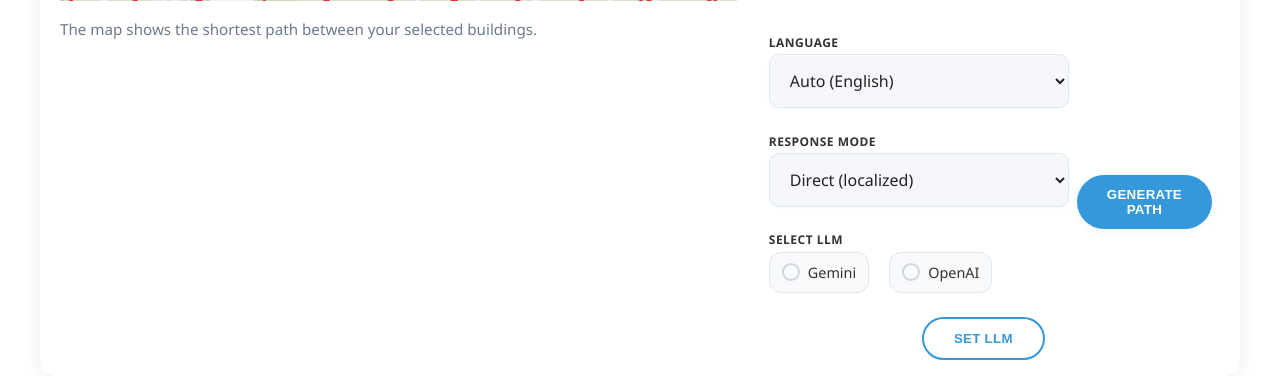
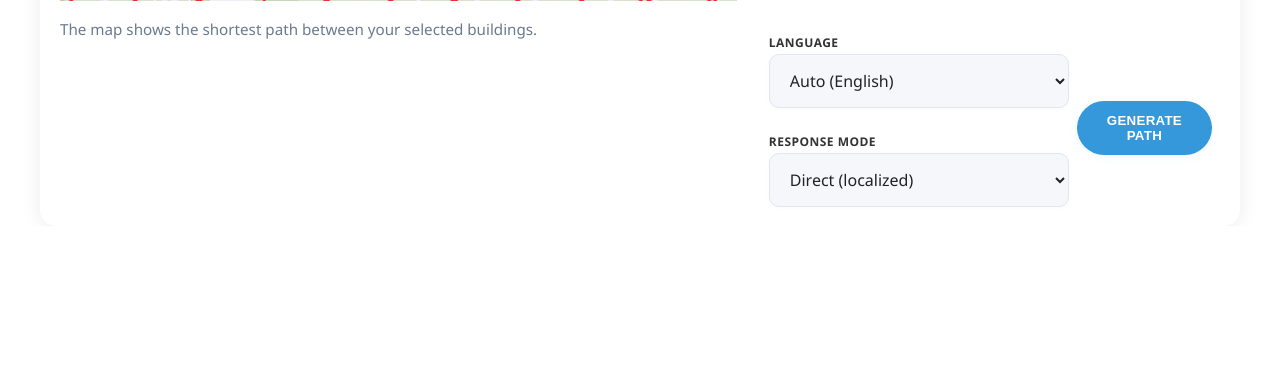
Before and after one commit to radishronin/CSCI4-598A-A-project1, a Flask app: page /planner/ in a window 1280 px wide. Shown: the part 891-1267 px from the top of the page. After the commit the page ends 1098 px from the top, so only its background shows below. Run offline with Flask 3, Linux system fonts and the light colour scheme.

Commit message:
LLM choice commented out

```diff
--- a/static/planner.js
+++ b/static/planner.js
@@ -68,16 +68,8 @@ document.addEventListener('DOMContentLoaded', () => {
     // Read language, response mode and llm controls if present
     const langSelect = document.getElementById('planner-language');
     const modeSelect = document.getElementById('planner-response-mode');
-    const llmSelect = document.querySelector('input[name="planner-llm-choice"]:checked');
     const target_language = langSelect ? langSelect.value : '';
     const response_mode = modeSelect ? modeSelect.value : 'direct';
-    const llm_choice = llmSelect ? llmSelect.value : '';
-
-    // Require an LLM selection to avoid ambiguous requests
-    if (!llm_choice) {
-      showError('Please select an LLM before generating the route.');
-      return;
-    }
 
     try {
       const response = await fetch('/planner/route', {
@@ -85,7 +77,7 @@ document.addEventListener('DOMContentLoaded', () => {
         headers: {
           'Content-Type': 'application/json',
         },
-        body: JSON.stringify({ buildings: codes, target_language, response_mode, llm_choice }),
+        body: JSON.stringify({ buildings: codes, target_language, response_mode }),
       });
 
       if (!response.ok) {
@@ -126,6 +118,7 @@ document.addEventListener('DOMContentLoaded', () => {
     generateBtn.addEventListener('click', handleGenerate);
   }
   // Initialize planner LLM indicator and set button
+  /*
   (function initPlannerLlm(){
     const indicator = document.getElementById('planner-current-llm-indicator');
     const stored = localStorage.getItem('selected_llm');
@@ -144,4 +137,5 @@ document.addEventListener('DOMContentLoaded', () => {
       });
     }
   })();
+  */
 });
--- a/templates/planner.html
+++ b/templates/planner.html
@@ -79,7 +79,7 @@
               <option value="direct">Direct (localized)</option>
               <option value="both">Both (original + translated)</option>
             </select>
-
+            <!--
             <label id="planner-llm-label">Select LLM</label>
             <div class="llm-options">
               <label class="radio-option">
@@ -95,6 +95,7 @@
               <button id="planner-set-llm-button" type="button" class="btn secondary">Set LLM</button>
               <span id="planner-current-llm-indicator" style="margin-left:12px; font-weight:600;"></span>
             </div>
+          -->
           </div>
           <button type="button" class="btn" id="btn-generate-route">Generate Path</button>
           <p class="planner-caption" id="planner-total-time" aria-live="polite"></p>
```
